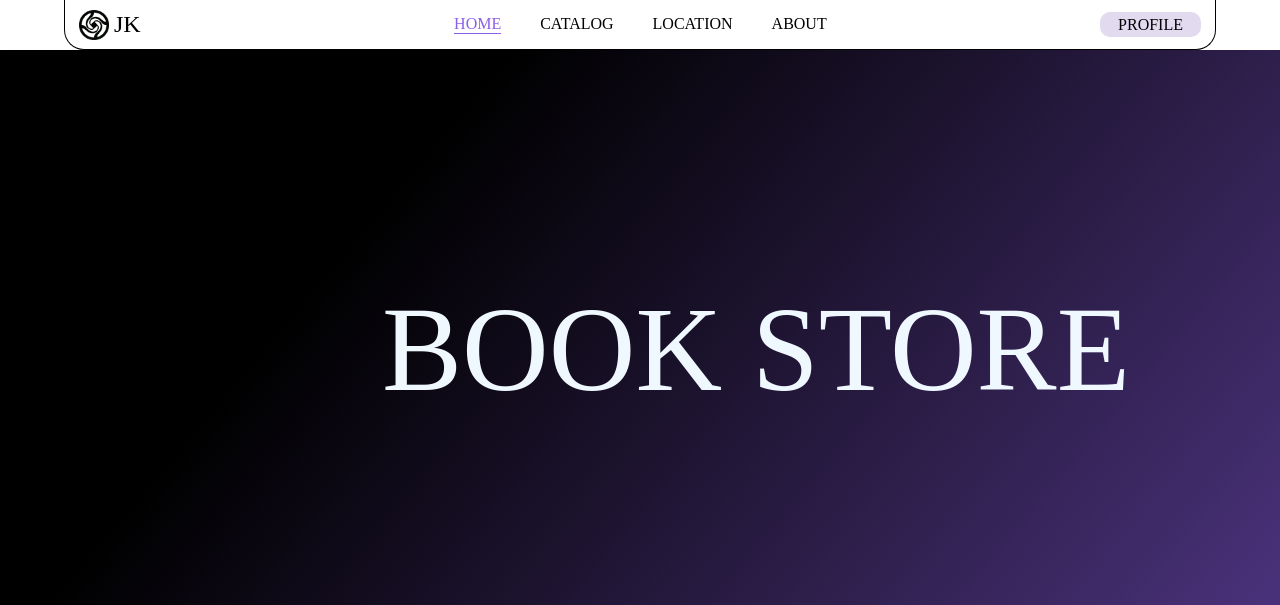
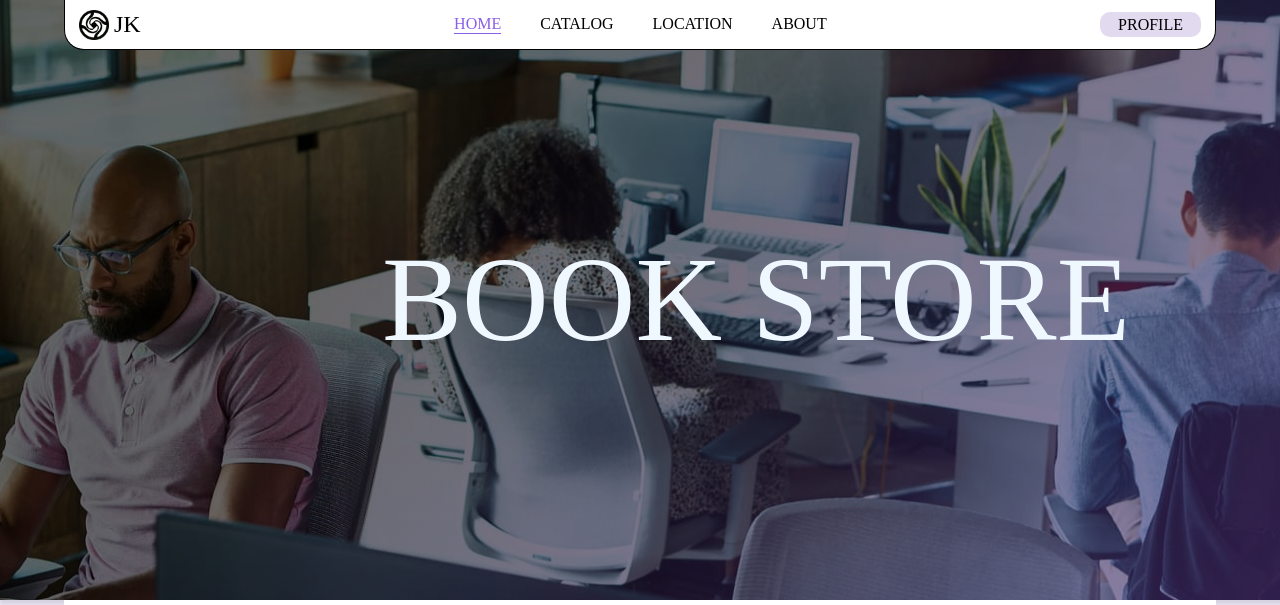
Before and after one commit to N0T4/CWD-Bookstore, an Astro site: page /about in a window 1280 px wide. Shown: the top 605 px of the page. Built offline with nearby package versions, Linux system fonts and the light colour scheme; Astro itself is replaced by a stand-in of ours; a web font is replaced by a local one.

Commit message:
added image to about page

```diff
--- a/src/components/header.astro
+++ b/src/components/header.astro
@@ -85,6 +85,10 @@
     background: #8c5ee7;
   }
   header {
+    position: absolute;
+    left: 50%;
+    transform: translateX(-50%);
+    z-index: 120;
     border-radius: 0px 0px 20px 20px;
     background: #fff;
     border-right: 1px solid #000;
--- a/src/pages/about.astro
+++ b/src/pages/about.astro
@@ -1,10 +1,12 @@
 ---
 import Layout from "./layout.astro";
-import '@splidejs/splide/dist/css/splide.min.css';
+
 
 ---
 
-<Layout> <div> <section class="headimage"><p>BOOK STORE</p></section>
+<Layout>
+<div>
+  <section class="headimage"><img src="/about_office.png"></img> <p>BOOK STORE</p></section>
 </div>
 <style>
     .headimage {
@@ -26,6 +28,11 @@ import '@splidejs/splide/dist/css/splide.min.css';
       font-weight: 400;
       line-height: normal;
       margin: 0;
+      position: absolute;
+    }
+    .headimage>img{
+      width: 1512px;
+      height: 600px;
     }
 </style>
 <script>
```
Also changed, not shown: public/about_office.png (added).
